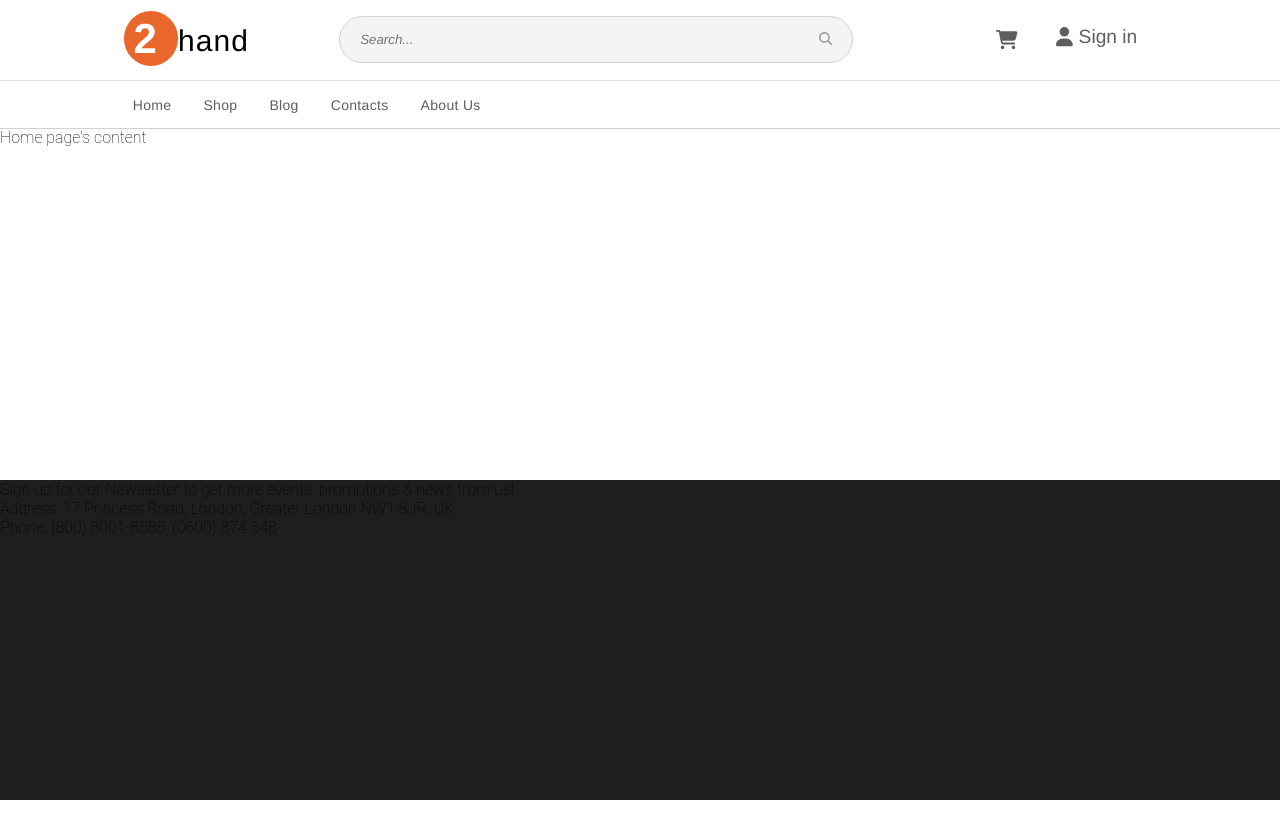
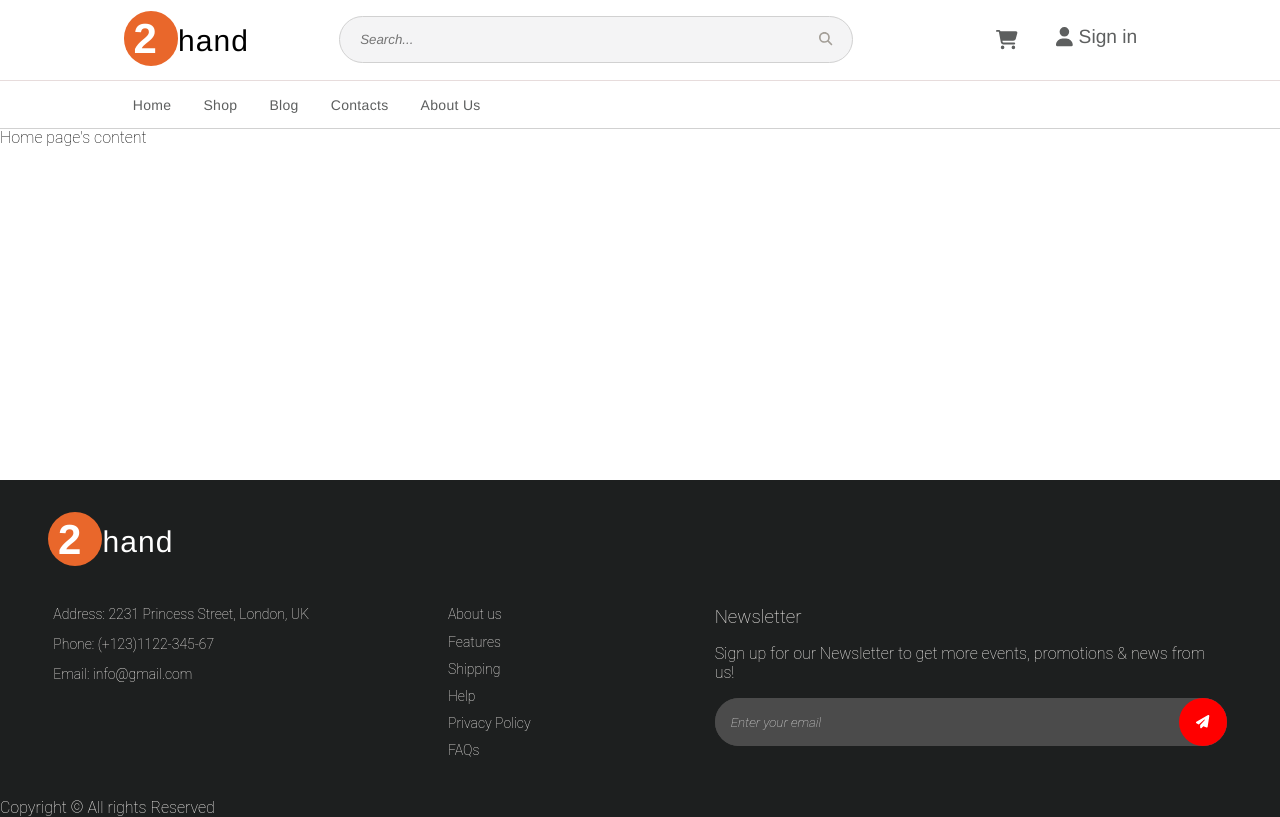
Before and after one commit to LongLeGL/2handWarehouse, a React app: page /2HandWarehouse in a window 1280 px wide. Built offline with nearby package versions, Linux system fonts and the light colour scheme.

Commit message:
finish footer

```diff
--- a/src/index.css
+++ b/src/index.css
@@ -8,6 +8,7 @@
   --neutralgrey: rgba(182, 184, 184, 1);
   --neutrallighter: rgba(227, 227, 227, 1);
   --neutrallightest: rgba(244, 244, 245, 1);
+  --secondarylightest: rgba(251, 248, 245, 1);
 }
 
 * {
--- a/src/views/components/Footer.css
+++ b/src/views/components/Footer.css
@@ -1,7 +1,94 @@
 .footer {
-    position: relative;
-    width: 100vw;
-    max-width: 100%;
-    height: 40vh;
-    background-color: var(--neutraldarkest);
-  }
+  position: relative;
+  width: 100vw;
+  max-width: 100%;
+  min-height: 40vh;
+  height: fit-content;
+  background-color: var(--neutraldarkest);
+  color: var(--secondarylightest);
+}
+
+.FooterLogo{
+  margin: 0;
+  padding-top: 2em;
+  padding-left: 3em;
+}
+
+#footerLogoText{
+  position: relative;
+  width: 30px;
+  height: 25px;
+  font-family: "Roboto-Bold", Helvetica;
+  font-weight: 500;
+  color: white;
+  font-size: 30px;
+  letter-spacing: 1.1px;
+  line-height: 7.5vh;
+  white-space: nowrap;
+}
+
+#footer3cols{
+  margin: 2.5em 0 2.5em 3em;
+  display: flex;
+  justify-content: space-around;
+}
+
+#footerContacts{
+  width: 30vw;
+  font-size: 14px;
+  display: flex;
+  flex-direction: column;
+  gap: 1em;
+}
+
+#footerLinks{
+  width: 20vw;
+  display: flex;
+  flex-direction: column;
+  gap: 0.7em;
+}
+#footerLinks a{
+  color: var(--secondarylightest);
+  font-size: 14px;
+}
+
+#footerNewsletter{
+  width: 40vw;
+  margin-right: 3em;
+  display: flex;
+  flex-direction: column;
+  gap: 1em;
+}
+
+#newsletterInputbox{
+  position: relative;
+  height: 48px;
+  width: 100%;
+  border-radius: 40px;
+  background-color: rgb(75, 75, 75);
+  gap: 1em;
+}
+
+#newsEmailInput{
+  position: relative;
+  height: 48px;
+  width: 100%;
+  border-radius: 40px;
+  background-color: rgb(75, 75, 75);
+}
+#newsEmailInput::placeholder{
+  color: var(--neutrallighter);
+  background-color: transparent;
+  text-decoration: none;
+  padding-left: 1.2em;
+}
+
+#registerNewsLetterBtn{
+  background-color: red;
+  color: white;
+  border-radius: 50%;
+  height: 100%;
+  aspect-ratio: 1/1;
+  position: absolute;
+  right: 0;
+}
--- a/src/views/components/Footer.js
+++ b/src/views/components/Footer.js
@@ -1,15 +1,60 @@
 import React from 'react';
+import { FontAwesomeIcon } from '@fortawesome/react-fontawesome'
+import { faPaperPlane } from '@fortawesome/free-solid-svg-icons'
 
 import './Footer.css';
+
 
 function Footer() {
     return (
         <div className='footer'>
-            <div class="footer">
+            <div className='FooterLogo'>
+                <div id='upBar_Logo'>
+                    <div id='logoRedCircle'>
+                        <div id='logoNumber'>2</div>
+                    </div>
+                    <div id='footerLogoText'>hand</div>
+                </div>
+            </div>
+
+            <div id='footer3cols'>
+                <div id='footerContacts'>
+                    <p>Address: 2231 Princess Street, London, UK</p>
+                    <p>Phone: (+123)1122-345-67</p>
+                    <p>Email: info@gmail.com</p>
+                </div>
+                <div id='footerLinks'>
+                    <a href=''>About us</a>
+                    <a href=''>Features</a>
+                    <a href=''>Shipping</a>
+                    <a href=''>Help</a>
+                    <a href=''>Privacy Policy</a>
+                    <a href=''>FAQs</a>
+                </div>
+                <div id='footerNewsletter'>
+                    <h3>Newsletter</h3>
+                    <p>Sign up for our Newsletter to get more events, promotions & news from us!</p>
+                    <form action="" id="newsletterInputbox">
+                        <input type="text" id ="newsEmailInput" placeholder="Enter your email" onChange={null}/>
+                        <button id="registerNewsLetterBtn" type="submit" onClick={null}><FontAwesomeIcon icon={faPaperPlane} /></button>
+                    </form>
+                </div>
+            </div>
+
+            <div className='footerCopyrights'>
+                Copyright © All rights Reserved
+            </div>
+        </div>
+    );
+}
+
+export default Footer;
+
+{/* <div class="footer">
     <p class="sign-up-for-our">Sign up for our Newsletter to get more events, promotions &amp; news from us!</p>
     <p class="text-wrapper">Address: 17 Princess Road, London, Greater London NW1 8JR, UK</p>
     <p class="div">Phone: (800) 8001-8588, (0600) 874 548</p>
-                {/* <div class="flexcontainer">
+    <div class="flexcontainer">
         <p class="text-i">
         <span class="span">About Us<br /></span>
         </p>
@@ -59,10 +104,5 @@ function Footer() {
         <img class="OME" src="img/OME.svg" />
         <div class="overlap"><div class="text-wrapper-5">2</div></div>
         <div class="text-wrapper-6">time</div>
+    </div>
 </div> */}
-                </div>
-        </div>
-    );
-}
-
-export default Footer;
```
Lines whose indentation alone changed are shown as unchanged.
